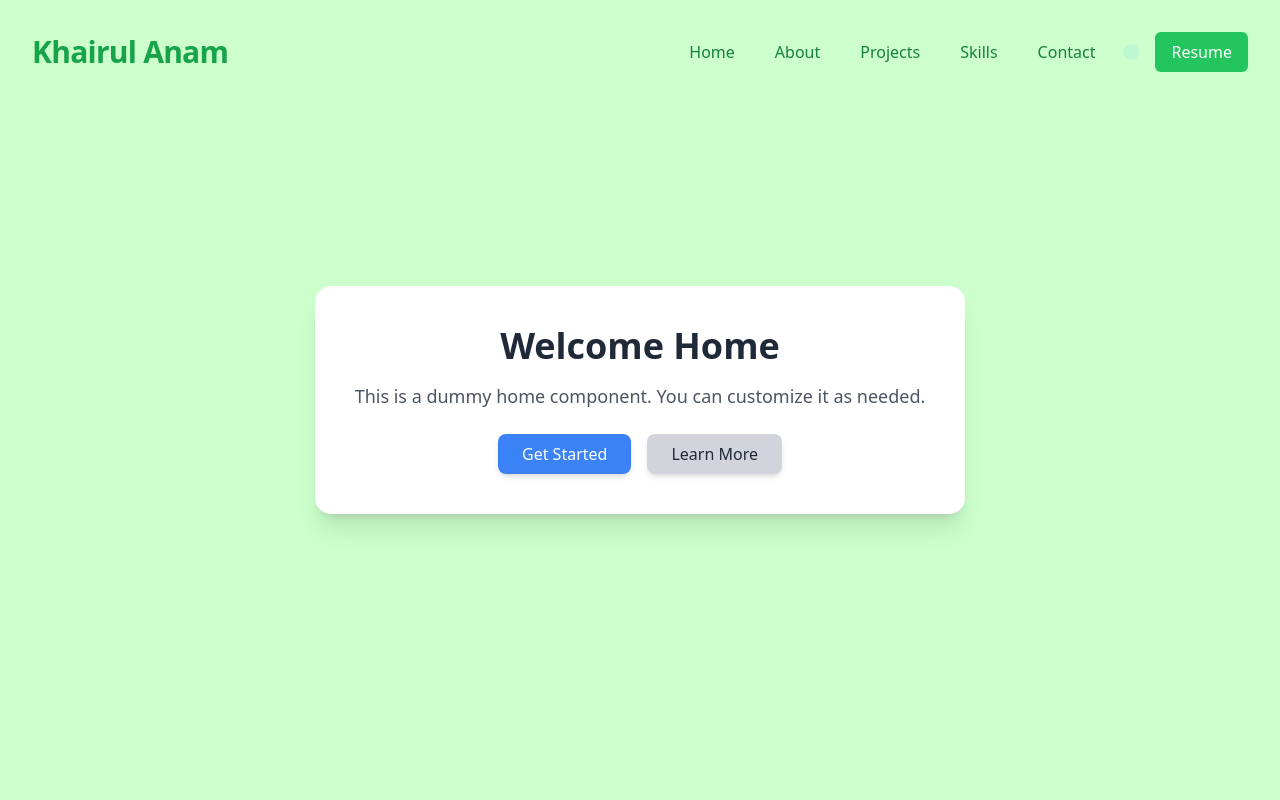
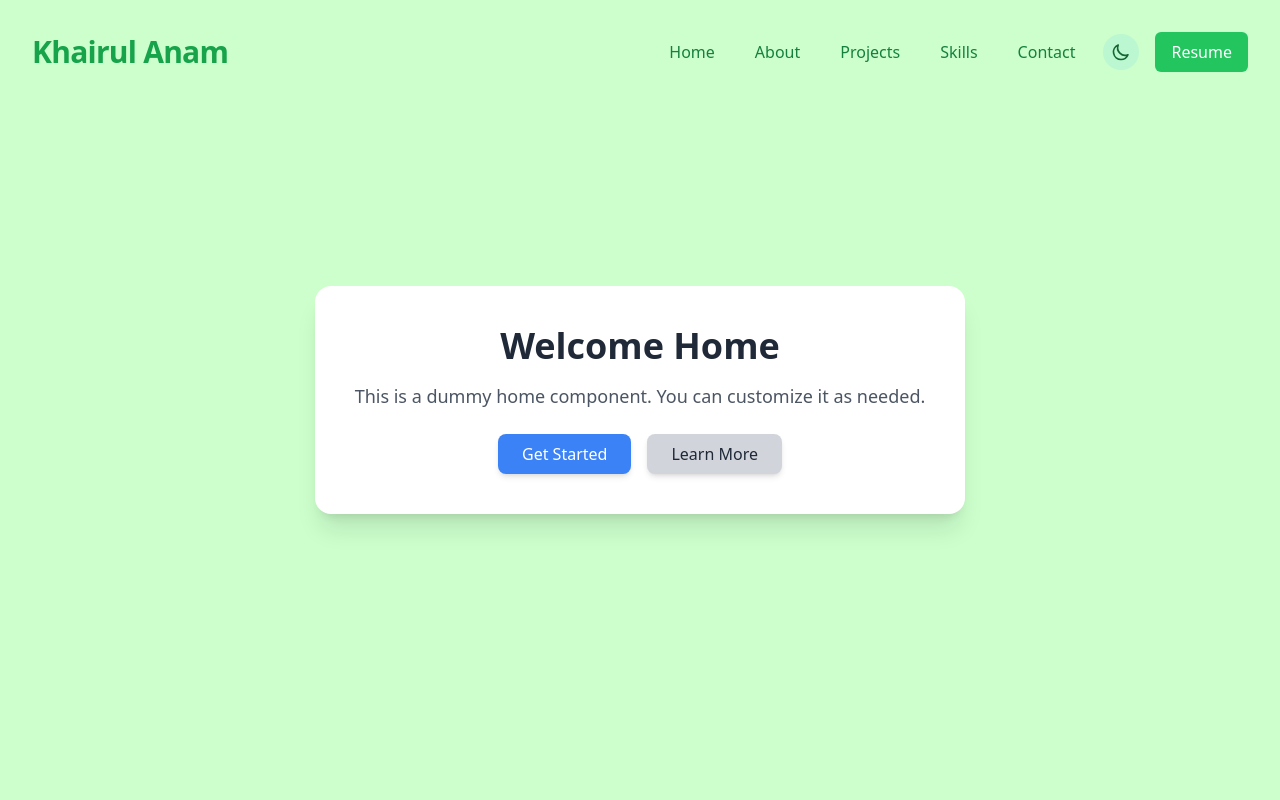
Before and after one commit to khairulanam23/KhairulAnam_react_portfolio, a React (Vite) app: page /home in a window 1280 px wide. Shown: the top 800 px of the page. Built offline with nearby package versions, Linux system fonts and the light colour scheme.

Commit message:
Navbar issue solved

```diff
--- a/src/Components/Navbar/Navbar.jsx
+++ b/src/Components/Navbar/Navbar.jsx
@@ -129,7 +129,7 @@ const Navbar = () => {
             {/* Theme Toggle Button */}
             <button
               onClick={() => setIsDarkMode(!isDarkMode)}
-              className={`ml-3 p-2 rounded-full transition-all duration-500 transform hover:scale-110 hover:animate-pulse focus:outline-none focus:ring-2 ${
+              className={`ml-3 p-2 rounded-full transition-all duration-500 transform hover:scale-110 focus:outline-none focus:ring-2 ${
                 isDarkMode
                   ? "bg-purple-700 hover:bg-purple-600 focus:ring-purple-400 text-purple-100"
                   : "bg-green-200 hover:bg-green-300 focus:ring-green-400 text-green-800"
@@ -148,10 +148,25 @@ const Navbar = () => {
                     strokeLinecap="round"
                     strokeLinejoin="round"
                     strokeWidth="2"
+                    d="M12 3v1m0 16v1m9-9h-1M4 12H3m15.364 6.364l-.707-.707M6.343 6.343l-.707-.707m12.728 0l-.707.707M6.343 17.657l-.707.707M16 12a4 4 0 11-8 0 4 4 0 018 0z"
+                  ></path>
+                </svg>
+              ) : (
+                <svg
+                  className="w-5 h-5"
+                  fill="none"
+                  stroke="currentColor"
+                  viewBox="0 0 24 24"
+                  xmlns="http://www.w3.org/2000/svg"
+                >
+                  <path
+                    strokeLinecap="round"
+                    strokeLinejoin="round"
+                    strokeWidth="2"
                     d="M20.354 15.354A9 9 0 018.646 3.646 9.003 9.003 0 0012 21a9.003 9.003 0 008.354-5.646z"
                   ></path>
                 </svg>
-              ) : null}
+              )}
             </button>
             <button
               onClick={() => {
```
